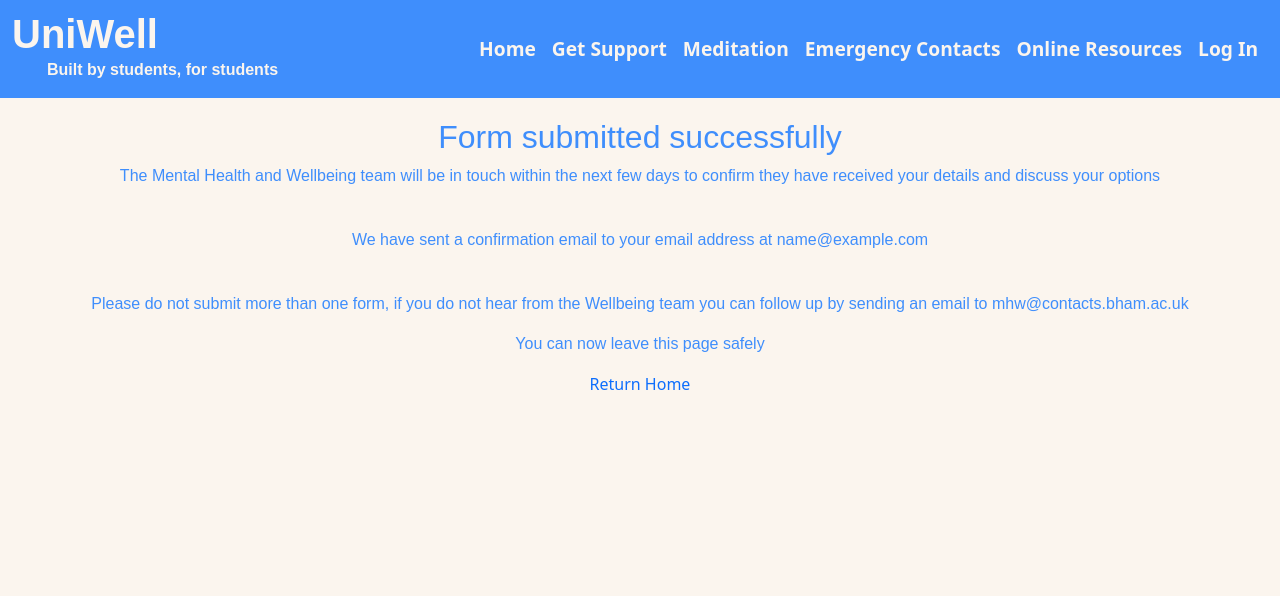
After one commit to steviejaydee/BUSGroupProject, a Flask app: template app/templates/triage_landing.html in a window 1280 px wide. The commit adds this page. Shown: the top 596 px of the page. Run offline with Flask 3, Linux system fonts and the light colour scheme; the template is opened without the code that fills it: most values are stand-ins (such as "Sample title", 1, 10 or a date in 2020); some libraries are stand-ins or nearby versions; some web fonts are replaced.

Commit message:
Removed flash messages from index and added triage_landing.html

```diff
--- /dev/null
+++ b/app/templates/triage_landing.html
@@ -0,0 +1,11 @@
+{% extends "base.html" %}
+
+{% block content %}
+
+<h2>Form submitted successfully</h2>
+<p>The Mental Health and Wellbeing team will be in touch within the next few days to confirm they have received your details and discuss your options</p><br>
+<p>We have sent a confirmation email to your email address at {{ email }}</p><br>
+<p>Please do not submit more than one form, if you do not hear from the Wellbeing team you can follow up by sending an email to mhw@contacts.bham.ac.uk</p>
+<p>You can now leave this page safely</p><a href="{{ url_for('index') }}">Return Home</a>
+
+{% endblock %}
```
Also changed, not shown: app/templates/index.html (+1 -9 lines).
